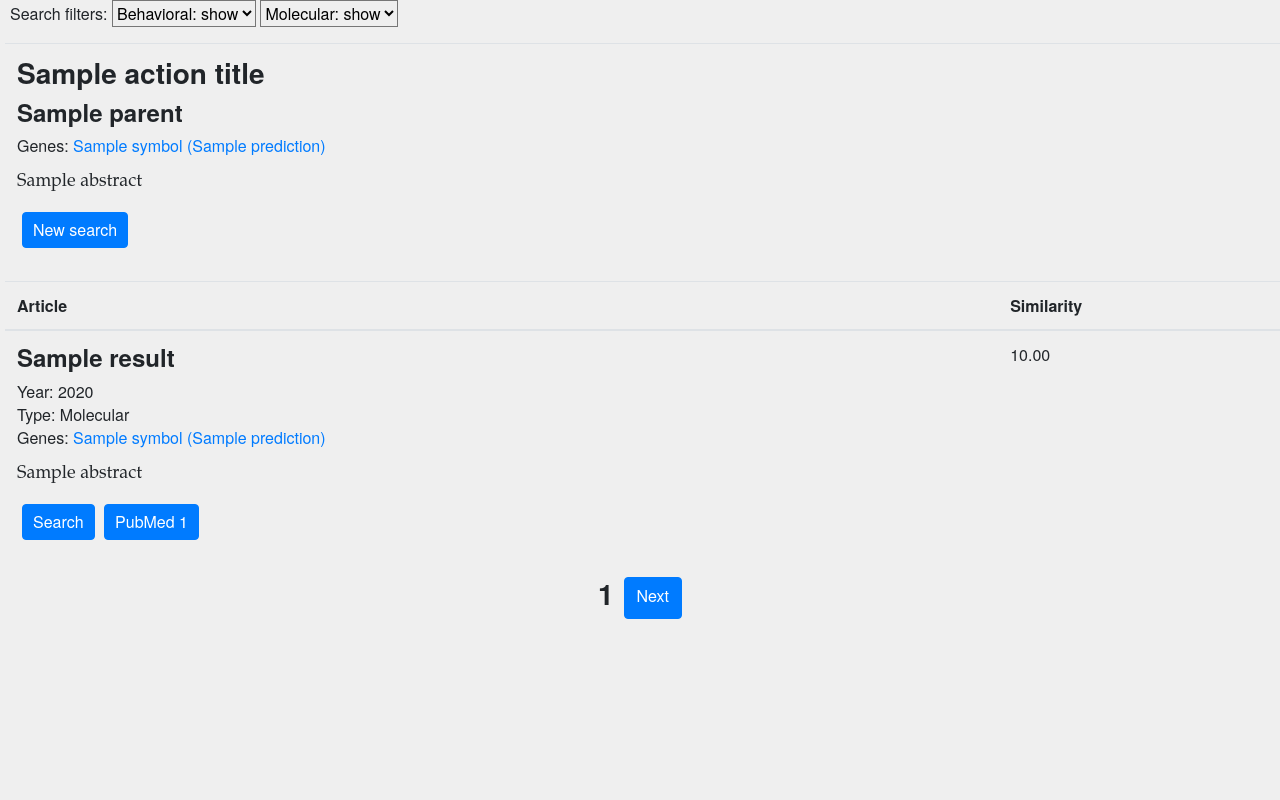
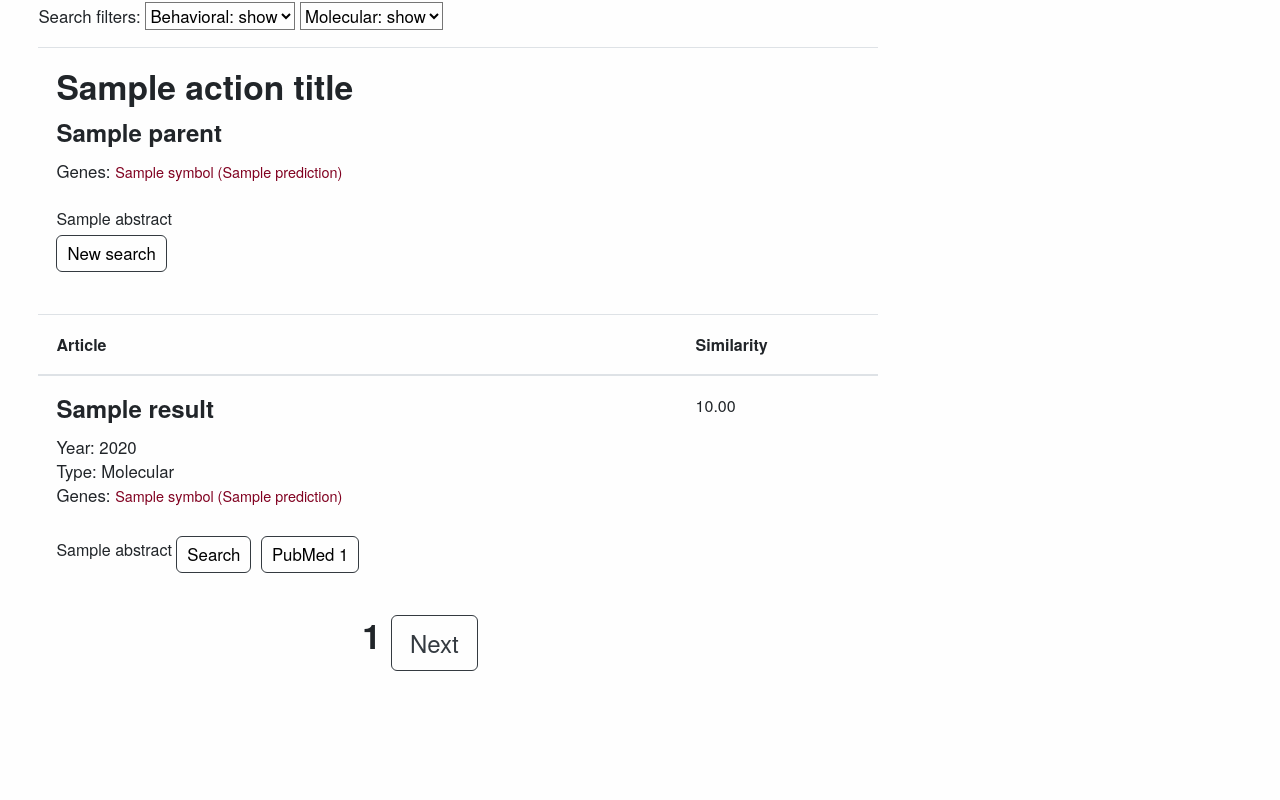
Before and after one commit to net-synergy/abstract2gene, a FastAPI app: template webapp/templates/a2g_results.html in a window 1280 px wide. Run offline with FastAPI, Linux system fonts and the light colour scheme; the template is opened without the code that fills it: most values are stand-ins (such as "Sample title", 1, 10 or a date in 2020); parts of the project's set-up code (start-up, migrations or seed data) failed here and were passed over; some libraries are stand-ins or nearby versions; some web fonts are replaced.

Commit message:
Restyle webapp

```diff
--- a/webapp/static/styles.css
+++ b/webapp/static/styles.css
@@ -1,23 +1,39 @@
+html { font-size: 2.4vw; }
+@media all and (min-width:1000px) { html { font-size: 24px; } }
+@media all and (max-width:520px) { html{ font-size: 18px; } }
+
 h1, h2, h3 {
-    margin-left: 20px;
+    font-size: 1.4rem;
+    margin-left: 1rem;
     font-weight: bold;
 }
 
 table {
-    margin-left: 5px;
+    margin-left: 3vw;
 }
 
 h4 {
-    font-size: 24px;
+    font-size: 1.0rem;
     font-weight: bold;
 }
 
 p {
-    font-size: 16px;
+    font-size: 0.7rem;
 }
 
 select {
-    background-color: #efefef;
+    background-color: #fefefe;
+    font-size: 0.7rem;
+    margin-top: 2px;
+}
+
+a {
+    color: #800020;
+    font-size: 0.6rem;
+}
+
+a:hover {
+    color: #000;
 }
 
 .serif {
@@ -26,18 +42,27 @@ select {
 
 .sans {
     font-family: 'TeX Gyre Heros', sans-serif;
+    font-size: 0.7rem;
 }
 
 .abstract {
     font-family: 'TeX Gyre Pagella', serif;
-    font-size: 18px;
+    font-size: 0.75rem;
+    color: #000;
+    line-height: 1.35;
+    margin-bottom: 0.8rem;
+    margin-top: -0.4rem;
+    hyphens: auto;
 }
 
 .btn-return-home {
     padding: 5px 10px;
-   margin-left: 5px;
+    font-size: 0.7rem;
+    margin-left: 0px;
+    margin-right: 5px;
     margin-top: 5px;
-    margin-bottom: 5px;
+    margin-bottom: 0px;
+    color: #000
 }
 
 .footer {
@@ -46,9 +71,10 @@ select {
    bottom: 0;
    width: 100%;
    padding: 10px;
-    font-size: 16px;
+   font-size: 0.7rem;
 }
 
 .background {
-    background: #efefef;
+    background: #fefefe;
+    max-width: 35rem;
 }
--- a/webapp/templates/a2g_results.html
+++ b/webapp/templates/a2g_results.html
@@ -24,7 +24,7 @@
   <body class="background sans">
     <form id="filterForm" method="GET">
       <fieldset>
-	<div class="sans" style="margin-left: 10px">
+	<div class="sans" style="margin-left: 3vw">
 	  Search filters:
 	  <select
 	    name="behavioral"
@@ -82,9 +82,9 @@
                 {{ parent.genes['symbol'][i] }} ({{ parent.genes['prediction'][i] }})</a>{% if (i + 1) < parent.genes["symbol"]|length %}, {% endif %}
 	      {% endfor %}
             </p>
-            <p class="abstract">{{ parent.abstract|safe }}</p>
+            {{ parent.abstract|safe }}
           </div>
-          <a href="/" role="button" class="btn btn-primary btn-return-home">
+          <a href="/" role="button" class="btn btn-outline-dark btn-return-home">
 	    New search
 	  </a>
         </td>
@@ -114,25 +114,25 @@
                 {{ result.genes['symbol'][i] }} ({{result.genes['prediction'][i] }})</a>{% if (i + 1) < result.genes["symbol"]|length %}, {% endif %}
 	      {% endfor %}
             </p>
-            <p class="abstract">{{ result.abstract|safe }}</p>
+            {{ result.abstract|safe }}
             <a
               href="/results/pmid_search?positives={{ result.pmid }}&year_min={{ year_range.min_year }}&year_max={{ year_range.max_year }}&behavioral={{ request.query_params['behavioral'] }}&molecular={{ request.query_params['molecular'] }}"
               role="button"
-              class="btn btn-primary btn-return-home"
+              class="btn btn-outline-dark btn-return-home"
               >Search</a
             >
             {% if result.reference > 0 %}
             <a
               href="/analyze/{{ result.pmid }}/?behavioral={{ request.query_params['behavioral'] }}&molecular={{ request.query_params['molecular'] }}"
               role="button"
-              class="btn btn-primary btn-return-home"
+              class="btn btn-outline-dark btn-return-home"
               >Analyze references ({{ result.reference }})</a
             >
             {% endif %}
             <a
               href="https://pubmed.ncbi.nlm.nih.gov/{{ result.pmid }}"
               role="botton"
-              class="btn btn-primary btn-return-home"
+              class="btn btn-outline-dark btn-return-home"
               >PubMed {{result.pmid}}</a
             >
           </td>
@@ -159,13 +159,13 @@
       string) %} {% endif %} {% if page > 2 %}
       <a
         href="{{ base_url }}?year_min={{ request.query_params['year_min'] }}&year_max={{ request.query_params['year_max'] }}{{ positives }}{{ negatives }}&behavioral={{ request.query_params['behavioral'] }}&molecular={{ request.query_params['molecular'] }}"
-        class="btn btn-primary"
+        class="btn btn-outline-dark"
         >First</a
       >
       {% endif %} {% if page > 1 %}
       <a
         href="{{ base_url }}?year_min={{ request.query_params['year_min'] }}&year_max={{ request.query_params['year_max'] }}{{ positives }}{{ negatives }}&page={{ page - 1 }}&behavioral={{ request.query_params['behavioral'] }}&molecular={{ request.query_params['molecular'] }}"
-        class="btn btn-primary"
+        class="btn btn-outline-dark"
         >Prev</a
       >
       {% endif %}
@@ -173,7 +173,7 @@
       {% if not last_page %}
       <a
         href="{{ base_url }}?year_min={{ request.query_params['year_min'] }}&year_max={{ request.query_params['year_max'] }}{{ positives }}{{ negatives }}&page={{ page + 1 }}&behavioral={{ request.query_params['behavioral'] }}&molecular={{ request.query_params['molecular'] }}"
-        class="btn btn-primary"
+        class="btn btn-outline-dark"
         >Next</a
       >
       {% endif %}
--- a/webapp/ui.py
+++ b/webapp/ui.py
@@ -24,7 +24,11 @@ def _top_preds(predictions: list[float], genes: Gene) -> dict[str, list[str]]:
 
 
 def _format_abstract(abstract: str) -> str:
-    return re.sub(r" ([A-Z /]{4,}:)", r"<br /><br />\1", abstract)
+    return re.sub(
+        r" ([A-Z /]{4,}:)",
+        r'<p/><p class="abstract">\1',
+        '<p class="abstract">' + abstract + "</p>",
+    )
 
 
 def home(request: Request, min_year: int, n_publications: int):
@@ -146,7 +150,7 @@ async def results(
         request,
         name="a2g_results.html",
         context={
-            "action_title": "Publications similar to: ",
+            "action_title": "Publications similar to:",
             "parent": {
                 "title": title,
                 "abstract": _format_abstract(abstract),
@@ -235,7 +239,7 @@ async def search_pmid(
         request,
         name="a2g_results.html",
         context={
-            "action_title": "Publications similar to: ",
+            "action_title": "Publications similar to:",
             "parent": parent,
             "results": results,
             "year_range": {"min_year": year[0], "max_year": year[1]},
@@ -280,7 +284,7 @@ async def analyze_references(
         request,
         name="a2g_results.html",
         context={
-            "action_title": "Reference similarity for",
+            "action_title": "Reference similarity for:",
             "parent": parent,
             "results": references,
             "year_range": {"min_year": 0, "max_year": 2025},
```
Also changed, not shown: webapp/templates/search.html (+8 -8 lines), webapp/templates/search_pmid.html (+9 -8 lines). Lines whose indentation alone changed are shown as unchanged.
